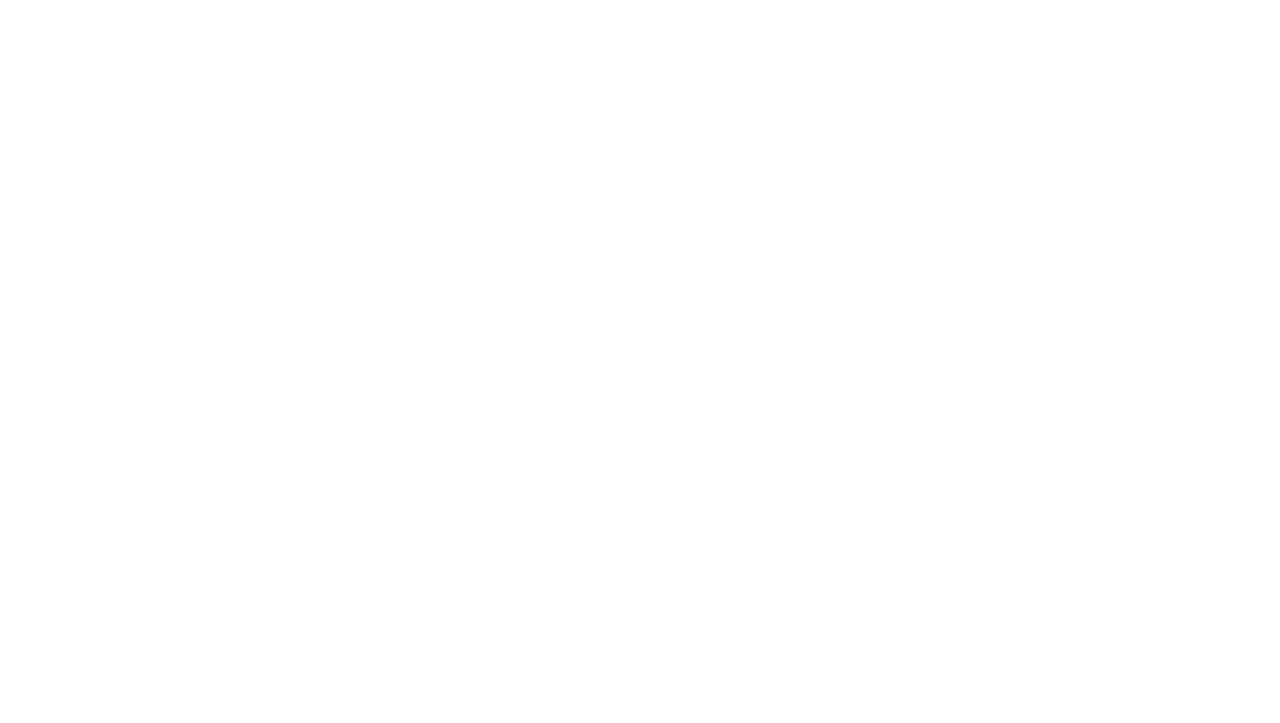
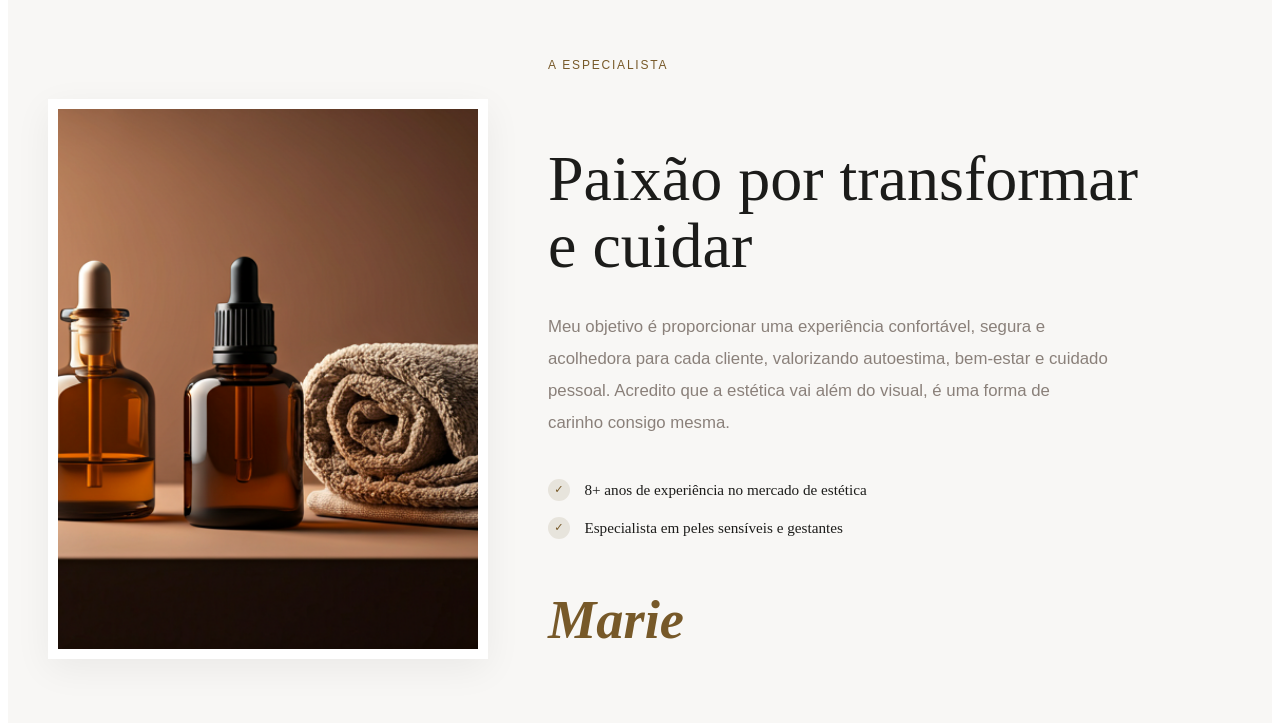
Before and after one commit to AgatonJunior/landing-page_marie-depilacao, a React (Vite) app: page / in a window 1280 px wide. Shown: the part 2358-3081 px from the top of the page. Before the commit the page ends 2277 px from the top, so only its background shows below. Built offline with nearby package versions, Linux system fonts and the light colour scheme.

Commit message:
Impementação da seção diferenciais

```diff
--- /dev/null
+++ b/src/components/Especialista/Especialista.jsx
@@ -0,0 +1,50 @@
+import React from "react";
+import S from "./Especialista.module.scss";
+import Image from "../../assets/img-especialista.png";
+
+export default function Especialista() {
+  return (
+    <section className={S.especialista} id="especialista">
+      <div className={S.container}>
+        <div className={S.especialista__inner}>
+          <div className={S.especialista__imageWrap}>
+            <img
+              src={Image}
+              alt="Produtos de estética"
+              className={S.especialista__image}
+            />
+          </div>
+
+          <div className={S.especialista__content}>
+            <span className={S.sectionLabel}>A ESPECIALISTA</span>
+
+            <h2 className={S.especialista__title}>
+              Paixão por transformar e cuidar
+            </h2>
+
+            <p className={S.especialista__text}>
+              Meu objetivo é proporcionar uma experiência confortável, segura e
+              acolhedora para cada cliente, valorizando autoestima, bem-estar e
+              cuidado pessoal. Acredito que a estética vai além do visual, é uma
+              forma de carinho consigo mesma.
+            </p>
+
+            <ul className={S.especialista__features}>
+              <li>
+                <span className={S.especialista__check}>✓</span>
+                8+ anos de experiência no mercado de estética
+              </li>
+
+              <li>
+                <span className={S.especialista__check}>✓</span>
+                Especialista em peles sensíveis e gestantes
+              </li>
+            </ul>
+
+            <p className={S.especialista__signature}>Marie</p>
+          </div>
+        </div>
+      </div>
+    </section>
+  );
+}
--- /dev/null
+++ b/src/components/Especialista/Especialista.module.scss
@@ -0,0 +1,162 @@
+@use '../../style/variables' as *;
+@use '../../style/mixins' as *;
+
+.especialista {
+    background: #f8f7f5;
+    overflow: hidden;
+
+    @include section($space-3xl);
+}
+
+.container {
+    @include container;
+}
+
+.especialista__inner {
+    display: grid;
+    grid-template-columns: 420px 1fr;
+    align-items: center;
+    gap: 5rem;
+
+    @include respond-below(lg) {
+        grid-template-columns: 1fr;
+        gap: 3rem;
+    }
+}
+
+// ───────────────── IMAGE
+.especialista__imageWrap {
+    position: relative;
+    width: 100%;
+    max-width: 420px;
+    height: 540px;
+    background: $color-white;
+    padding: 10px;
+    box-shadow: 0 10px 35px rgba(0, 0, 0, 0.06);
+
+    @include respond-below(lg) {
+        margin-inline: auto;
+    }
+
+    @include respond-below(md) {
+        height: 420px;
+    }
+
+    &::after {
+        content: '';
+        position: absolute;
+        width: 240px;
+        height: 240px;
+        border-radius: 50%;
+        background: #efe7dd;
+
+        bottom: -70px;
+        left: 140px;
+
+        z-index: -1;
+
+        @include respond-below(md) {
+            width: 180px;
+            height: 180px;
+            left: 120px;
+            bottom: -40px;
+        }
+    }
+}
+
+.especialista__image {
+    width: 100%;
+    height: 100%;
+    object-fit: cover;
+    display: block;
+}
+
+// ───────────────── CONTENT
+.especialista__content {
+    max-width: 620px;
+}
+
+.sectionLabel {
+    @include label;
+
+    color: $color-primary;
+    margin-bottom: 1.2rem;
+    display: inline-block;
+}
+
+.especialista__title {
+    font-family: $font-display;
+    font-size: 4rem;
+    line-height: 1.05;
+    font-weight: 500;
+
+    color: $color-dark;
+
+    margin-bottom: 2rem;
+
+    @include respond-below(md) {
+        font-size: 2.7rem;
+    }
+}
+
+.especialista__text {
+    font-family: $font-body;
+    font-size: 1.05rem;
+    line-height: 1.9;
+
+    color: $color-text-light;
+
+    max-width: 560px;
+    margin-bottom: 2.5rem;
+}
+
+// ───────────────── FEATURES
+.especialista__features {
+    display: flex;
+    flex-direction: column;
+    gap: 1rem;
+
+    padding: 0;
+    margin: 0 0 3rem;
+
+    li {
+        list-style: none;
+
+        display: flex;
+        align-items: center;
+        gap: 0.9rem;
+
+        color: $color-dark;
+        font-size: 0.95rem;
+        font-weight: 500;
+    }
+}
+
+.especialista__check {
+    width: 22px;
+    height: 22px;
+
+    border-radius: 50%;
+
+    background: rgba(119, 89, 41, 0.12);
+
+    color: $color-primary;
+
+    display: flex;
+    align-items: center;
+    justify-content: center;
+
+    font-size: 0.7rem;
+
+    flex-shrink: 0;
+}
+
+.especialista__signature {
+    font-family: $font-display;
+    font-size: 3.4rem;
+    font-style: italic;
+    font-weight: 600;
+
+    color: $color-primary;
+    line-height: 1;
+}
--- a/src/pages/Home.jsx
+++ b/src/pages/Home.jsx
@@ -1,12 +1,14 @@
 import React from 'react'
 import Hero from '../components/Hero/Hero'
 import Diferenciais from '../components/Diferenciais/Diferenciais'
+import Especialista from '../components/Especialista/Especialista'
 
 const Home = () => {
   return (
     <main>
       <Hero />
       <Diferenciais/>
+      <Especialista />
     </main>
   )
 }
```
Also changed, not shown: src/assets/img-especialista.png (added).
